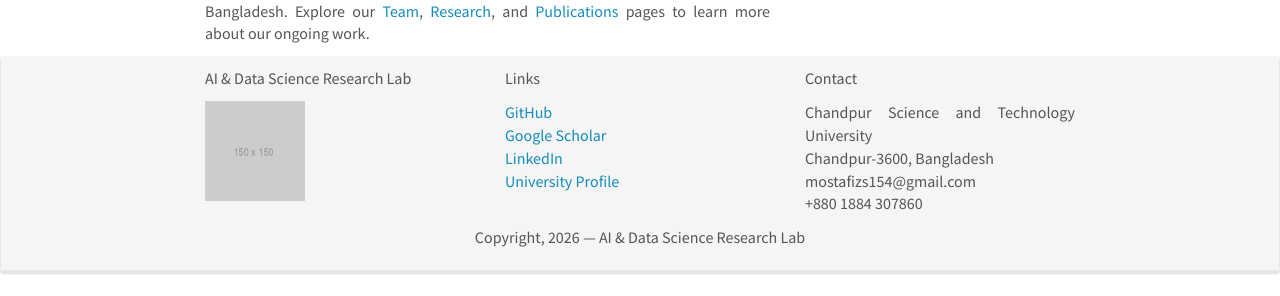
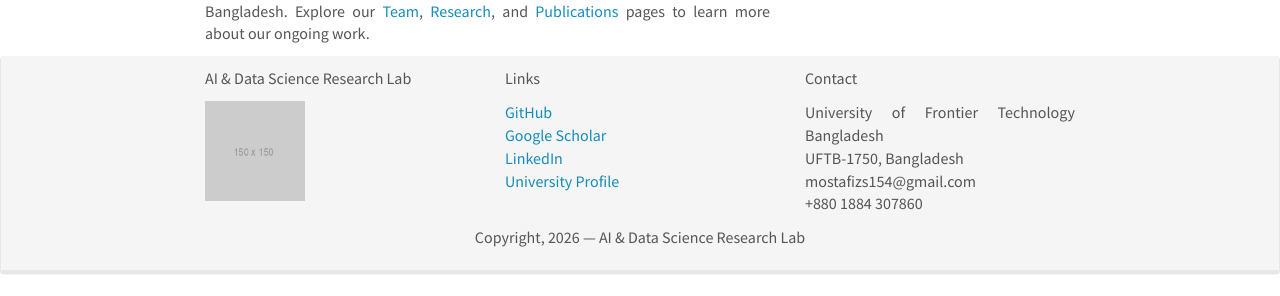
Before and after one commit to ABS-EMON/mostafiz-ahammed-research-lab, a Jekyll site: the page built from _pages/home.md, in a window 1280 px wide and 900 px high, scrolled down 728 px. Shown: the part 548-844 px from the top of the window. Built offline with Jekyll 4.4.1, drawn with Linux system fonts in a browser that asks for light colours; nearby versions of some CDN libraries.

Commit message:
Update footer.html

```diff
--- a/_includes/footer.html
+++ b/_includes/footer.html
@@ -21,8 +21,8 @@
 			<div class="col-sm-4">
 				<p>Contact</p>
 				<p>
-					Chandpur Science and Technology University<br>
-					Chandpur-3600, Bangladesh<br>
+					University of Frontier Technology Bangladesh<br>
+					UFTB-1750, Bangladesh<br>
 					mostafizs154@gmail.com<br>
 					+880 1884 307860
 				</p>
```
